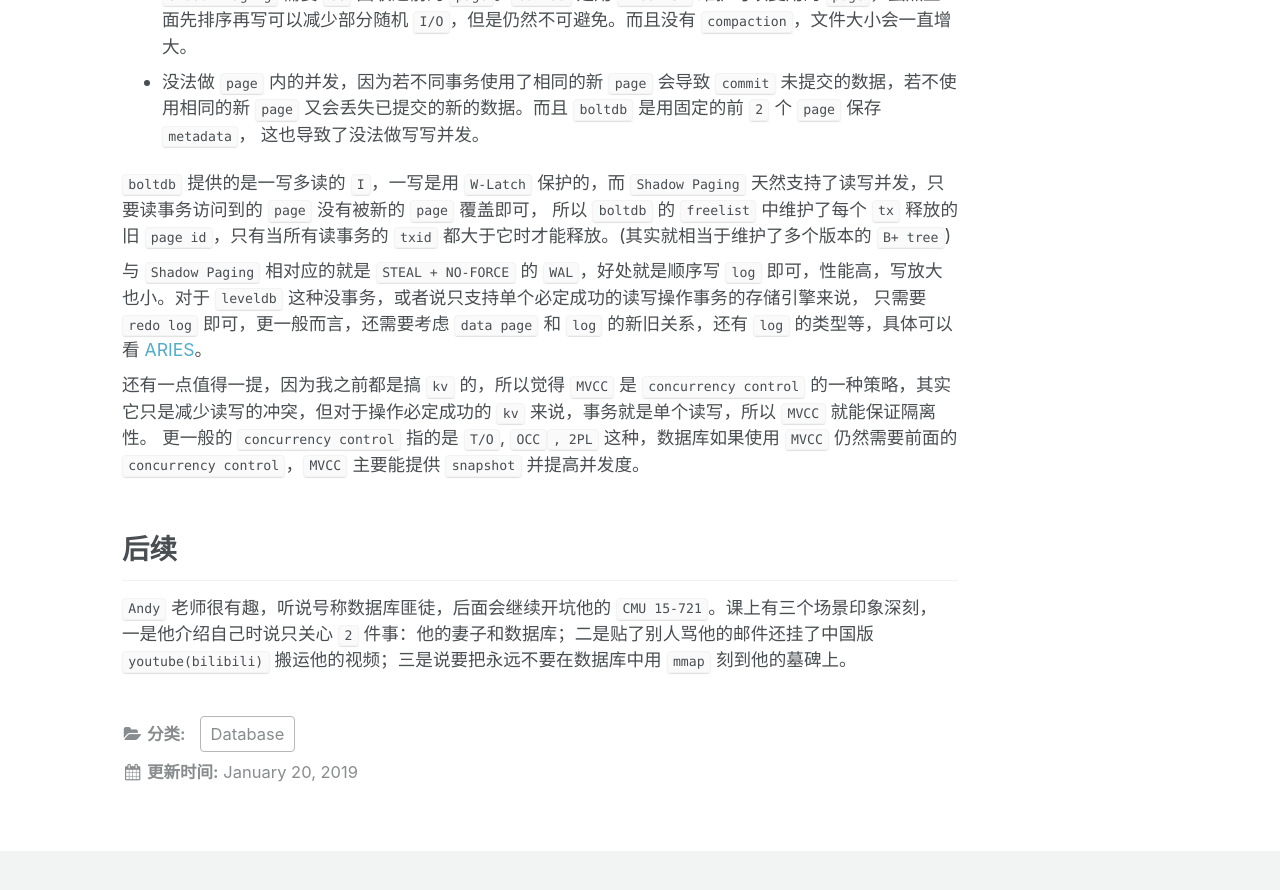
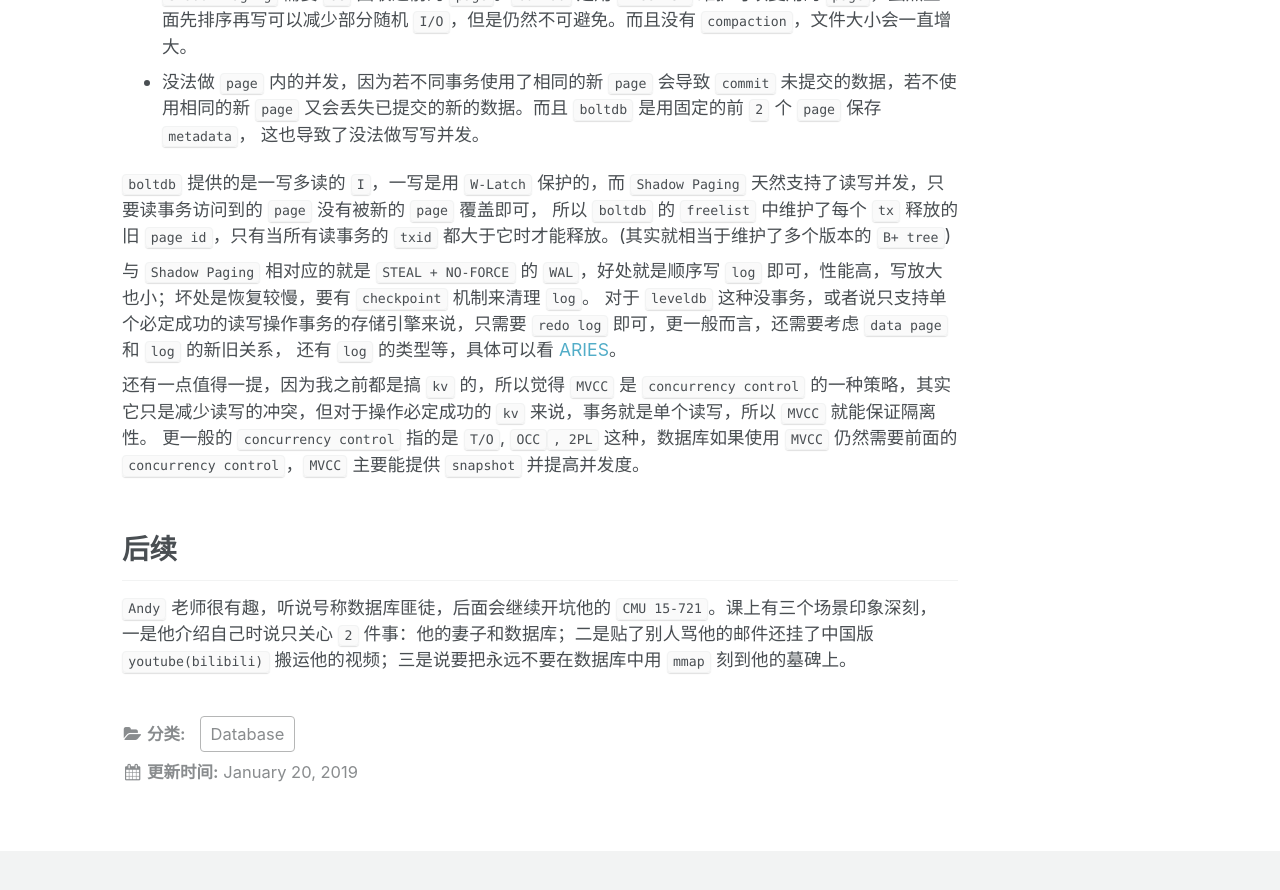
Before and after one commit to youjiali1995/youjiali1995.github.io, a Jekyll site: the page built from _posts/Database/2019-01-20-CMU-15445.md, in a window 1280 px wide and 900 px high, scrolled down 2656 px. Shown: the top 890 px of the window. Built offline with Jekyll 4.4.1, drawn with Linux system fonts in a browser that asks for light colours.

Commit message:
Modify 2019-01-20-CMU-15445.md

```diff
--- a/_posts/Database/2019-01-20-CMU-15445.md
+++ b/_posts/Database/2019-01-20-CMU-15445.md
@@ -68,8 +68,9 @@ categories: Database
 `boltdb` 提供的是一写多读的 `I`，一写是用 `W-Latch` 保护的，而 `Shadow Paging` 天然支持了读写并发，只要读事务访问到的 `page` 没有被新的 `page` 覆盖即可，
 所以 `boltdb` 的 `freelist` 中维护了每个 `tx` 释放的旧 `page id`，只有当所有读事务的 `txid` 都大于它时才能释放。(其实就相当于维护了多个版本的 `B+ tree`)
 
-与 `Shadow Paging` 相对应的就是 `STEAL + NO-FORCE` 的 `WAL`，好处就是顺序写 `log` 即可，性能高，写放大也小。对于 `leveldb` 这种没事务，或者说只支持单个必定成功的读写操作事务的存储引擎来说，
-只需要 `redo log` 即可，更一般而言，还需要考虑 `data page` 和 `log` 的新旧关系，还有 `log` 的类型等，具体可以看 [ARIES](https://cs.stanford.edu/people/chrismre/cs345/rl/aries.pdf)。
+与 `Shadow Paging` 相对应的就是 `STEAL + NO-FORCE` 的 `WAL`，好处就是顺序写 `log` 即可，性能高，写放大也小；坏处是恢复较慢，要有 `checkpoint` 机制来清理 `log`。
+对于 `leveldb` 这种没事务，或者说只支持单个必定成功的读写操作事务的存储引擎来说，只需要 `redo log` 即可，更一般而言，还需要考虑 `data page` 和 `log` 的新旧关系，
+还有 `log` 的类型等，具体可以看 [ARIES](https://cs.stanford.edu/people/chrismre/cs345/rl/aries.pdf)。
 
 还有一点值得一提，因为我之前都是搞 `kv` 的，所以觉得 `MVCC` 是 `concurrency control` 的一种策略，其实它只是减少读写的冲突，但对于操作必定成功的 `kv` 来说，事务就是单个读写，所以 `MVCC` 就能保证隔离性。
 更一般的 `concurrency control` 指的是 `T/O`, `OCC``, 2PL` 这种，数据库如果使用 `MVCC` 仍然需要前面的 `concurrency control`，`MVCC` 主要能提供 `snapshot` 并提高并发度。
```
